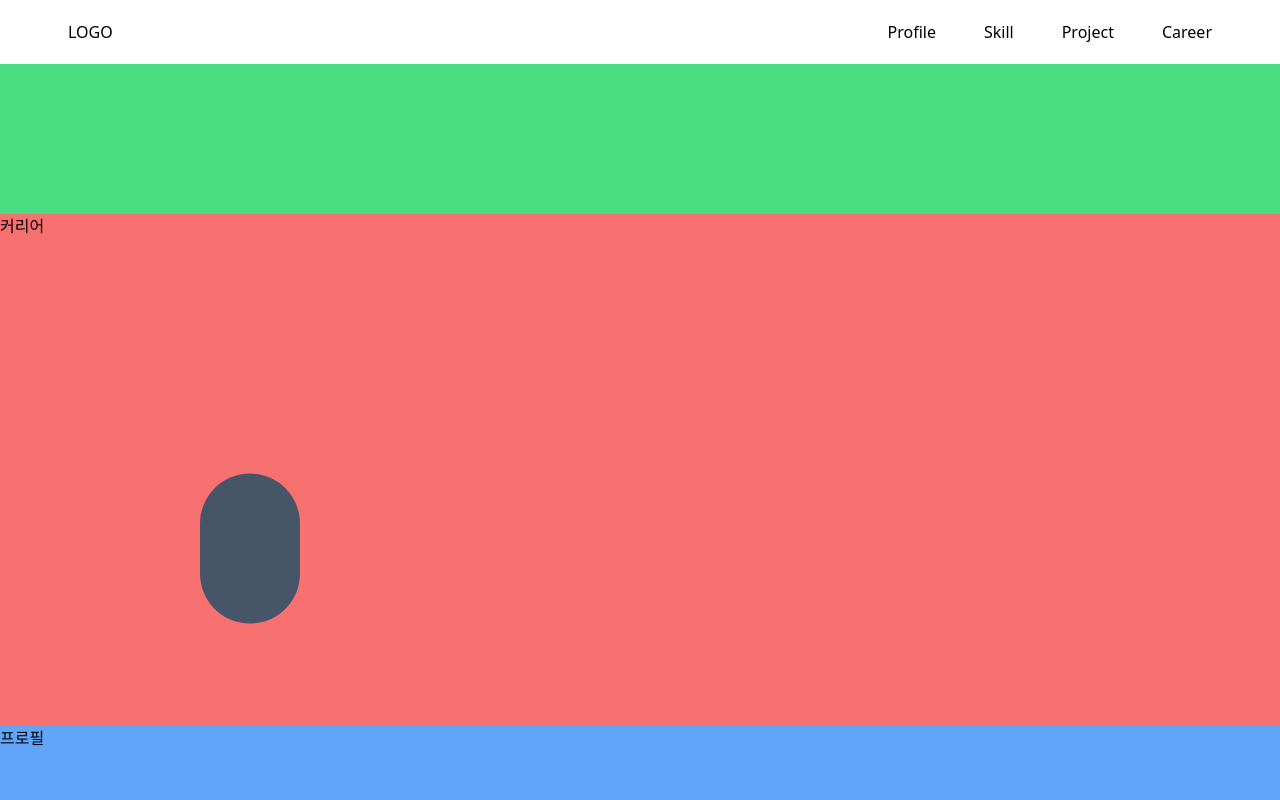
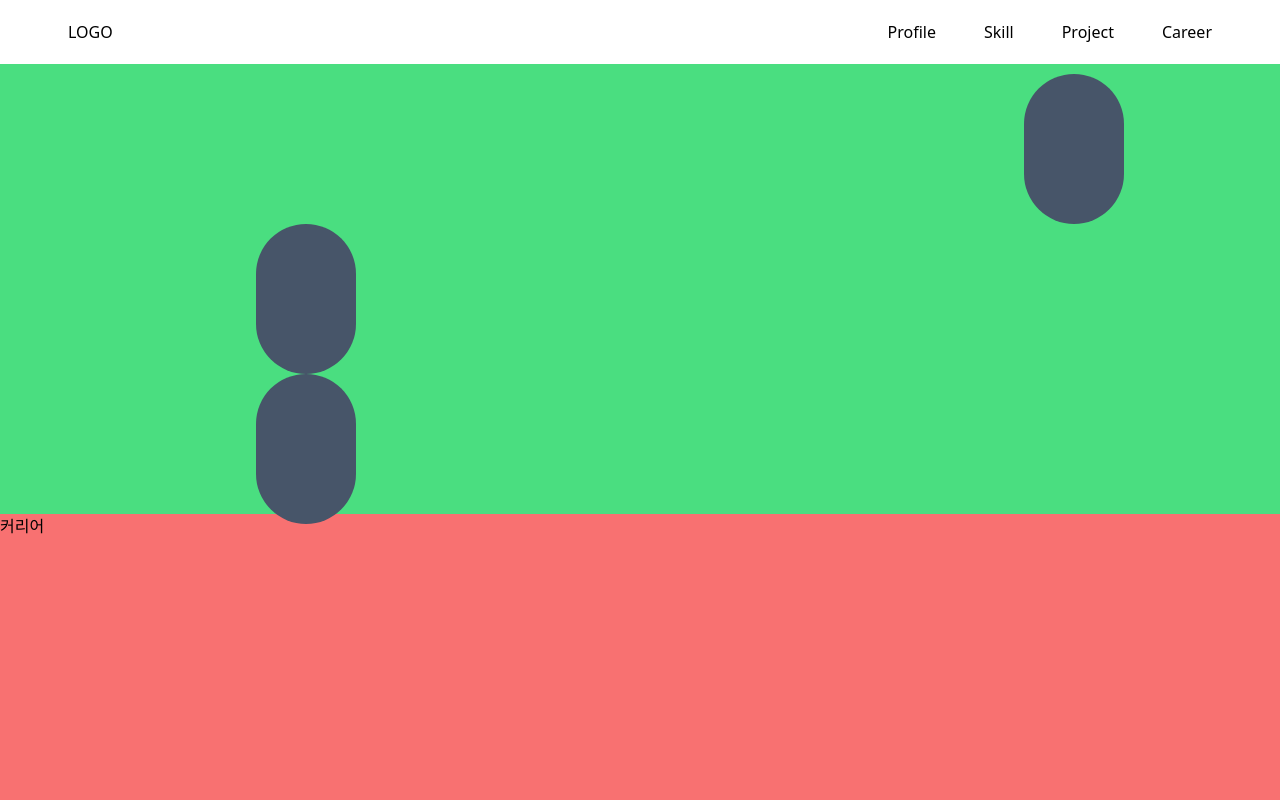
Before and after one commit to ramer-dev/portfolio, a Next.js app: page / in a window 1280 px wide. Shown: the top 800 px of the page. Built offline with nearby package versions, Linux system fonts and the light colour scheme.

Commit message:
particle bug

```diff
--- a/components/page/intro/intro.tsx
+++ b/components/page/intro/intro.tsx
@@ -1,37 +1,44 @@
-import React from "react";
+import React, {useEffect, useState} from "react";
 import Flat from "./particle/Flat";
 
 export default function Intro(): JSX.Element {
 
+    const [flatParticle, setFlatParticle] = useState(Array(15).fill(false))
     // Todo : edit this thing
     const placer = () => {
         const arr = Array(15).fill(false)
-        const mod_five: number[] = []
-        const mod_three: number[] = []
+        const fiveList: number[] = []
+        const threeList: number[] = []
         let count: number = 0;
-        while (true) {
-            const ban = Math.floor(Math.random() * 15 + 1)
+        while (count < 3) {
+            const ban = Math.floor(Math.random() * 15)
+            const divFive = Math.floor(ban  / 5 - 0.1) // x
+            const divThree = Math.floor(ban / 3 - 0.1) // y
 
-            if (!(ban % 5 in mod_five && ban % 3 in mod_three)) {
-                mod_five.push(ban % 5)
-                mod_three.push(ban % 3)
-                arr[ban - 1] = true
+            if (!(fiveList.includes(divFive)) || !(threeList.includes(divThree))) {
+                console.log(ban, divFive,divThree)
+                fiveList.push(divFive)
+                threeList.push(divThree)
+                arr[ban] = true
                 count += 1
             }
-
-            if (count == 3)
-                console.log(arr)
-                return arr
         }
+        console.log(arr)
+        return arr;
 
     }
+
+    useEffect(()=>{
+        setFlatParticle(placer());
+    },[])
+
     return (
         <div className={"h-fit bg-green-400 my-0 mx-auto"}>
-            <div className={"grid"}>
-                {placer().map((t, i) => {
+            <div className={"grid grid-cols-5 grid-rows-3"}>
+                {flatParticle.map((t, i) => {
                     return t
-                        ? <Flat key={i} left={i%3 * 100} top={i%5 * 100} width={100} height={150} zDepth={1}/>
-                        : <div key={i} className={"item"}/>
+                        ? <Flat key={i} width={100} height={150} zDepth={1}/>
+                        : <div className={'grid-item'} key={i}/>
                 })
                 }
             </div>
--- a/components/page/intro/particle/Flat.tsx
+++ b/components/page/intro/particle/Flat.tsx
@@ -7,8 +7,8 @@ type ParticleType = {
     width: number,
     height: number,
     zDepth: number,
-    left:number,
-    top:number
+    // left:number,
+    // top:number
 }
 
 export default function Flat(props: ParticleType): JSX.Element {
@@ -17,13 +17,13 @@ export default function Flat(props: ParticleType): JSX.Element {
 
     return (
             <AnimatePresence mode='wait'>
-                <motion.div className={`relative bg-slate-600 rounded-full`}
+                <motion.div className={`grid-item relative bg-slate-600 rounded-full`}
                     initial={{y:100}}
                     whileInView={"visible"}
                     viewport={{once:true}}
                     animate={{ y:[10,-10, 10,], }}
                     transition={{ duration:3, ease: "easeInOut", times:[0,0.5, 1], repeat:Infinity, repeatDelay:0}}
-                    style={{width:props.width, height:props.height, left:props.left, top:props.top}}
+                    style={{width:props.width, height:props.height}}
                 >
                 </motion.div>
 
```
